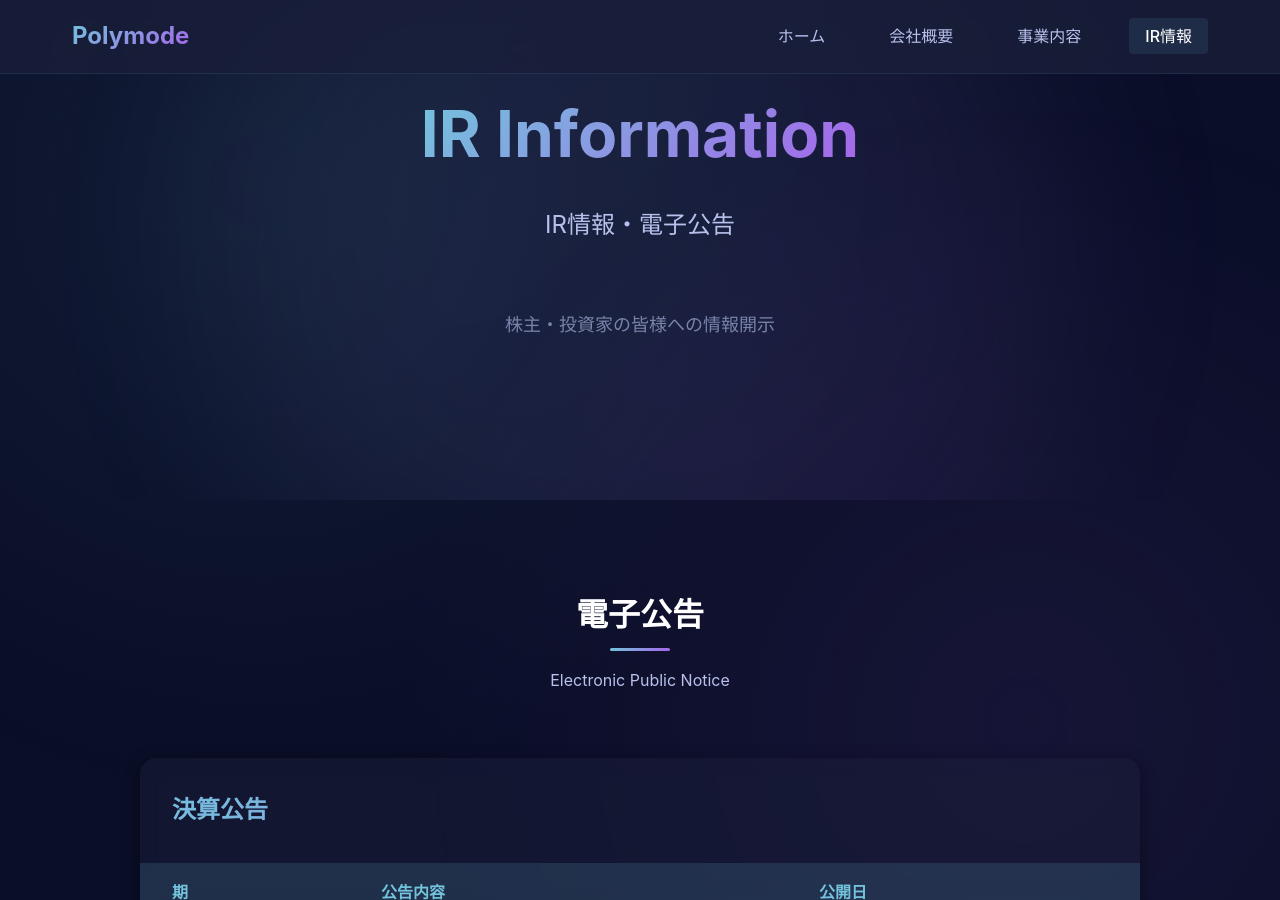
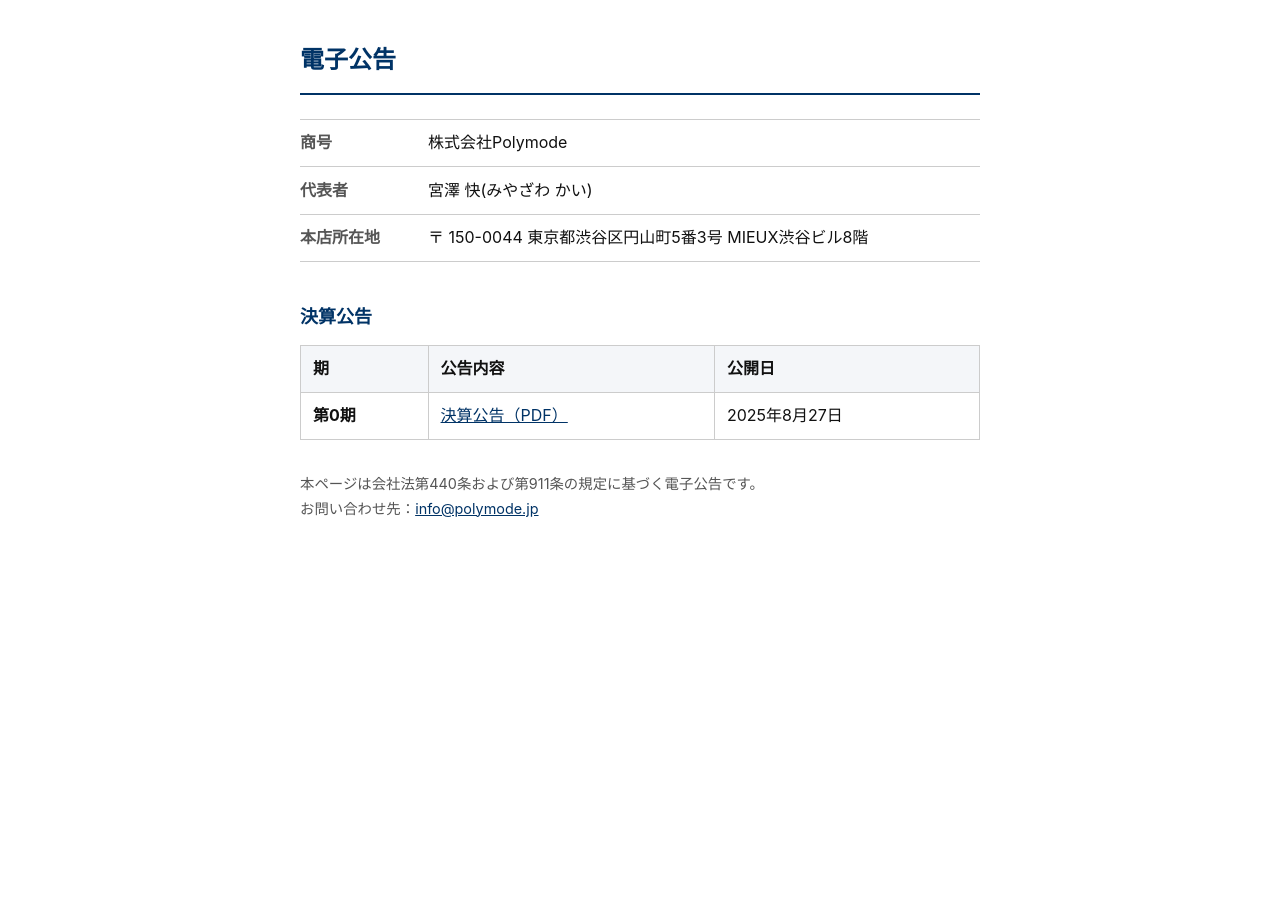
Before and after one commit to Polymode-Inc/polymode.jp, a Jekyll site: the page built from ir/index.html, in a window 1280 px wide and 900 px high. Built offline with Jekyll 4.4.1, drawn with Linux system fonts in a browser that asks for light colours; some of the changed text lies outside the part shown.

Commit message:
メインサイトとIRページを分離
- navbar/footer/index.html から IR への導線を削除
- ir/index.html を default レイアウトから切り離し、白背景・簡素な
  法務文書スタイルの独立ページに再構築（noindex、メインサイトへの戻り
  リンクなし）

Co-Authored-By: Claude Opus 4.7 <noreply@anthropic.com>

```diff
--- a/_includes/footer.html
+++ b/_includes/footer.html
@@ -16,7 +16,6 @@
           <li><a href="{{ site.baseurl }}/">ホーム</a></li>
           <li><a href="{{ site.baseurl }}/about.html">会社概要</a></li>
           <li><a href="{{ site.baseurl }}/services.html">事業内容</a></li>
-          <li><a href="{{ site.baseurl }}/ir/">IR情報</a></li>
         </ul>
       </div>
 
--- a/_includes/navbar.html
+++ b/_includes/navbar.html
@@ -11,7 +11,6 @@
       <li><a href="{{ site.baseurl }}/" {% if page.url == "/" %}class="active"{% endif %}>ホーム</a></li>
       <li><a href="{{ site.baseurl }}/about.html" {% if page.url == "/about.html" %}class="active"{% endif %}>会社概要</a></li>
       <li><a href="{{ site.baseurl }}/services.html" {% if page.url == "/services.html" %}class="active"{% endif %}>事業内容</a></li>
-      <li><a href="{{ site.baseurl }}/ir/" {% if page.url contains "/ir/" %}class="active"{% endif %}>IR情報</a></li>
     </ul>
   </div>
 </nav>
--- a/index.html
+++ b/index.html
@@ -130,7 +130,6 @@ description: Polymode Inc.は、AI、ブロックチェーン、Web開発など
     <div class="btn-group mt-lg">
       <a href="{{ site.contact.form_url }}" class="btn btn-primary" target="_blank" rel="noopener noreferrer">お問い合わせ</a>
       <a href="services.html" class="btn btn-outline">事業内容を詳しく見る</a>
-      <a href="ir/" class="btn btn-outline">IR情報</a>
     </div>
   </div>
 </section>
--- a/ir/index.html
+++ b/ir/index.html
@@ -1,127 +1,127 @@
 ---
-layout: default
-title: IR情報
-description: 株式会社PolymodeのIR情報・電子公告ページです。
+layout: null
+title: 電子公告
+description: 株式会社Polymodeの電子公告ページです。
 ---
-
+<!doctype html>
+<html lang="ja">
+<head>
+  <meta charset="utf-8" />
+  <meta name="viewport" content="width=device-width, initial-scale=1" />
+  <meta name="robots" content="noindex" />
+  <title>電子公告 | {{ site.company.name }}</title>
   <style>
-  /* IR専用のテーブルスタイル */
-  .ir-table {
-    width: 100%;
-    max-width: 1000px;
-    margin: var(--spacing-lg) auto;
-    background: rgba(26, 31, 58, 0.5);
-    border-radius: var(--border-radius-lg);
-    overflow: hidden;
-    backdrop-filter: blur(10px);
-    box-shadow: var(--shadow-md);
+    :root {
+      --text: #111;
+      --muted: #555;
+      --border: #ccc;
+      --bg: #fff;
+      --accent: #003366;
     }
-
-  .ir-table table {
+    *, *::before, *::after { box-sizing: border-box; }
+    html, body {
+      margin: 0;
+      padding: 0;
+      background: var(--bg);
+      color: var(--text);
+      font-family: -apple-system, BlinkMacSystemFont, "Segoe UI", "Hiragino Sans", "Yu Gothic", "Meiryo", sans-serif;
+      font-size: 16px;
+      line-height: 1.7;
+    }
+    main {
+      max-width: 720px;
+      margin: 0 auto;
+      padding: 2.5rem 1.25rem 4rem;
+    }
+    h1 {
+      font-size: 1.5rem;
+      margin: 0 0 1.5rem;
+      padding-bottom: 0.75rem;
+      border-bottom: 2px solid var(--accent);
+      color: var(--accent);
+      font-weight: 600;
+    }
+    h2 {
+      font-size: 1.125rem;
+      margin: 2.5rem 0 0.75rem;
+      font-weight: 600;
+      color: var(--accent);
+    }
+    dl.company-info {
+      margin: 0;
+      padding: 0;
+      border-top: 1px solid var(--border);
+    }
+    dl.company-info > div {
+      display: flex;
+      border-bottom: 1px solid var(--border);
+      padding: 0.6rem 0;
+    }
+    dl.company-info dt {
+      flex: 0 0 8rem;
+      color: var(--muted);
+      font-weight: 600;
+    }
+    dl.company-info dd {
+      flex: 1;
+      margin: 0;
+    }
+    table {
       width: 100%;
       border-collapse: collapse;
+      margin-top: 0.5rem;
     }
-
-  .ir-table caption {
-    font-size: var(--font-size-xl);
-    font-weight: 700;
-    padding: var(--spacing-md);
-    background: var(--color-gradient);
-    -webkit-background-clip: text;
-    -webkit-text-fill-color: transparent;
-    background-clip: text;
+    th, td {
+      padding: 0.6rem 0.75rem;
+      border: 1px solid var(--border);
       text-align: left;
+      vertical-align: top;
     }
-
-  .ir-table thead {
-    background: rgba(115, 195, 220, 0.15);
+    thead th {
+      background: #f4f6f9;
+      font-weight: 600;
     }
-
-  .ir-table th,
-  .ir-table td {
-    padding: var(--spacing-sm) var(--spacing-md);
-    text-align: left;
-    border-bottom: 1px solid rgba(115, 195, 220, 0.1);
+    a {
+      color: var(--accent);
     }
-
-  .ir-table th {
-    color: var(--color-accent-cyan);
-    font-weight: 600;
-    font-size: var(--font-size-base);
+    .notes {
+      margin-top: 2rem;
+      font-size: 0.9rem;
+      color: var(--muted);
     }
-
-  .ir-table td {
-    color: var(--color-text-secondary);
+    .updated {
+      margin-top: 3rem;
+      font-size: 0.85rem;
+      color: var(--muted);
+      text-align: right;
     }
-
-  .ir-table tbody tr {
-    transition: var(--transition-fast);
-  }
-
-  .ir-table tbody tr:hover {
-    background: rgba(115, 195, 220, 0.05);
-  }
-
-  .ir-table tr:last-child th,
-  .ir-table tr:last-child td {
-    border-bottom: none;
-  }
-
-  .ir-table a {
-    color: var(--color-accent-cyan);
-    text-decoration: none;
-    transition: var(--transition-fast);
-    padding: var(--spacing-xs) var(--spacing-sm);
-    border-radius: var(--border-radius-sm);
-    display: inline-block;
-  }
-
-  .ir-table a:hover {
-    background: rgba(115, 195, 220, 0.1);
-    color: var(--color-accent-purple);
-  }
-
-  /* レスポンシブ対応 */
-  @media (max-width: 768px) {
-    .ir-table {
-      overflow-x: auto;
-    }
-
-    .ir-table th,
-    .ir-table td {
-      padding: var(--spacing-xs) var(--spacing-sm);
-      font-size: var(--font-size-sm);
-    }
-
-    .ir-table caption {
-      font-size: var(--font-size-lg);
-      padding: var(--spacing-sm);
-    }
+    @media (max-width: 480px) {
+      dl.company-info > div { flex-direction: column; }
+      dl.company-info dt { flex: none; }
     }
   </style>
+</head>
+<body>
+  <main>
+    <h1>電子公告</h1>
 
-<!-- Page Header -->
-<section class="hero" style="min-height: 50vh;">
-  <div class="hero-content">
-    <h1 class="hero-title">IR Information</h1>
-    <p class="hero-subtitle">IR情報・電子公告</p>
-    <p class="hero-description">
-      株主・投資家の皆様への情報開示
-    </p>
+    <dl class="company-info">
+      <div>
+        <dt>商号</dt>
+        <dd>{{ site.company.name }}</dd>
       </div>
-</section>
+      <div>
+        <dt>代表者</dt>
+        <dd>{{ site.company.representative }}</dd>
+      </div>
+      <div>
+        <dt>本店所在地</dt>
+        <dd>{{ site.company.address }}</dd>
+      </div>
+    </dl>
 
-<!-- IR Content -->
-<section class="section">
-  <div class="container">
-    <div class="section-title">
-      <h2>電子公告</h2>
-      <p>Electronic Public Notice</p>
-    </div>
-
-    <div class="ir-table">
+    <h2>決算公告</h2>
     <table>
-        <caption>決算公告</caption>
       <thead>
         <tr>
           <th scope="col">期</th>
@@ -138,60 +138,11 @@ description: 株式会社PolymodeのIR情報・電子公告ページです。
         <!-- 今後の公告はここに追加 -->
       </tbody>
     </table>
-    </div>
 
-    <div style="max-width: 800px; margin: var(--spacing-lg) auto;">
-      <div class="card">
-        <h3 class="card-title">IR情報について</h3>
-        <p class="card-description">
-          株式会社Polymodeでは、株主・投資家の皆様に対して、
-          適時適切な情報開示を行うことを重視しております。<br><br>
-          決算公告をはじめとする各種IR情報は、本ページにて電子公告の方法により開示いたします。<br><br>
-          ご不明な点がございましたら、当社までお問い合わせください。
+    <p class="notes">
+      本ページは会社法第440条および第911条の規定に基づく電子公告です。<br>
+      お問い合わせ先：<a href="mailto:{{ site.contact.e_mail }}">{{ site.contact.e_mail }}</a>
     </p>
-        <div class="btn-group mt-lg" style="justify-content: center;">
-          <a href="{{ site.contact.form_url }}" class="btn btn-primary" target="_blank" rel="noopener noreferrer">お問い合わせ</a>
-        </div>
-      </div>
-    </div>
-  </div>
-</section>
-
-<!-- Related Links -->
-<section class="section" style="background: rgba(26, 31, 58, 0.3);">
-  <div class="container">
-    <div class="section-title">
-      <h2>関連情報</h2>
-      <p>Related Information</p>
-    </div>
-
-    <div class="features-grid">
-      <div class="feature-item">
-        <div class="feature-icon">🏢</div>
-        <h3 class="feature-title">会社概要</h3>
-        <p class="feature-description">
-          当社の基本情報、企業理念、事業目的をご覧いただけます
-        </p>
-        <a href="{{ site.baseurl }}/about.html" class="btn btn-outline" style="margin-top: var(--spacing-sm);">詳しく見る</a>
-      </div>
-
-      <div class="feature-item">
-        <div class="feature-icon">💼</div>
-        <h3 class="feature-title">事業内容</h3>
-        <p class="feature-description">
-          IT技術開発から不動産事業まで、多岐にわたる事業をご紹介
-        </p>
-        <a href="{{ site.baseurl }}/services.html" class="btn btn-outline" style="margin-top: var(--spacing-sm);">詳しく見る</a>
-      </div>
-
-      <div class="feature-item">
-        <div class="feature-icon">🏠</div>
-        <h3 class="feature-title">トップページ</h3>
-        <p class="feature-description">
-          Polymode Inc.のホームページトップに戻ります
-        </p>
-        <a href="{{ site.baseurl }}/" class="btn btn-outline" style="margin-top: var(--spacing-sm);">ホームへ</a>
-      </div>
-    </div>
-  </div>
-</section>
+  </main>
+</body>
+</html>
```
Lines whose indentation alone changed are shown as unchanged.
